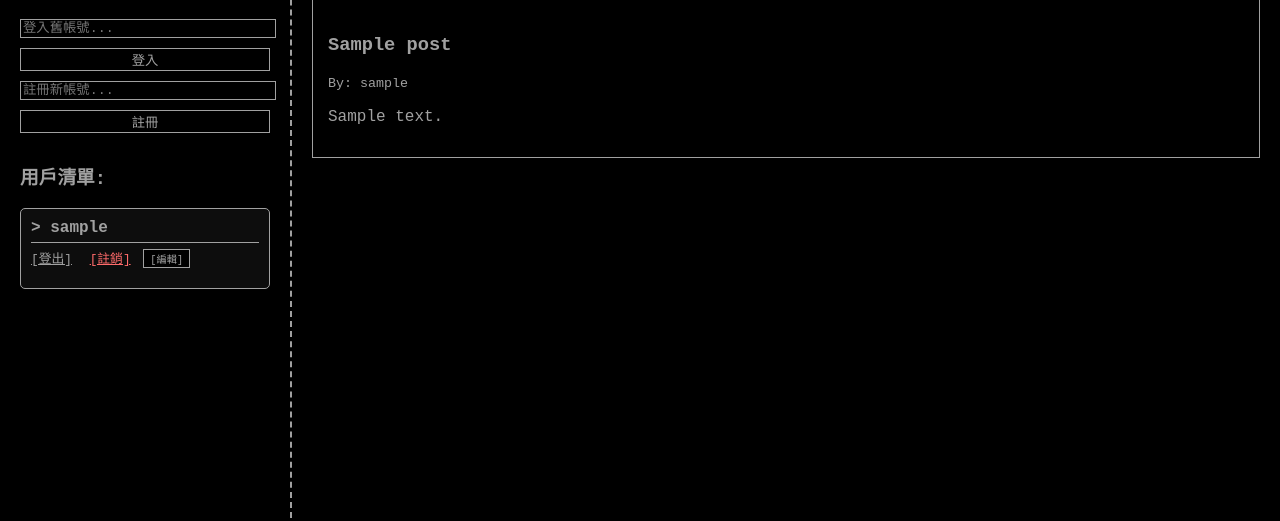
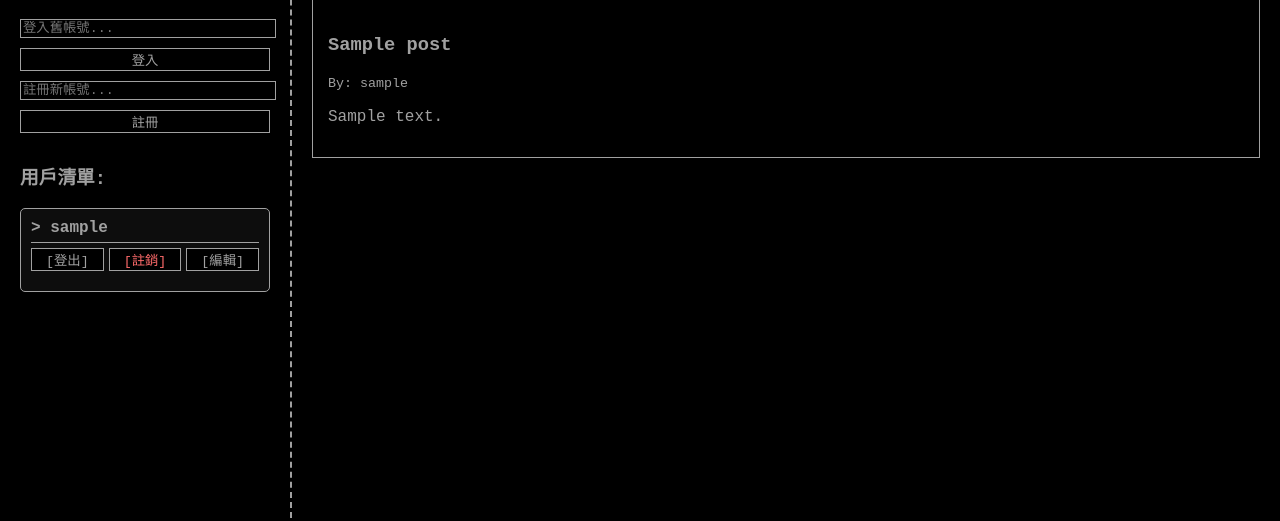
Before and after one commit to hibrite/roleplay, a Flask app: page / in a window 1280 px wide. Shown: the part 101-622 px from the top of the page. Run offline with Flask 3, Linux system fonts and the light colour scheme; a database or web service that is not in the repository returns one stand-in record (values such as "Sample title"); some libraries are stand-ins or nearby versions.

Commit message:
Add files via upload

```diff
--- a/retro_forum/templates/index.html
+++ b/retro_forum/templates/index.html
@@ -33,14 +33,14 @@
         <div id="user-list-container" style="display: flex; flex-direction: column; gap: 10px;">
             {% for user in user_list %}
                 <div class="user-item {% if user == current_user %}active{% endif %}"
-                     style="border: 1px solid var(--border-color); padding: 10px; border-radius: 5px; background: rgba(255,255,255,0.05);">
+                    style="border: 1px solid var(--border-color); padding: 10px; border-radius: 5px; background: rgba(255,255,255,0.05);">
                     <div style="font-weight: bold; margin-bottom: 5px;">
                         <a href="/switch_user/{{ user }}" style="color:var(--text-color); text-decoration: none;">> {{ user }}</a>
                     </div>
-                    <div style="border-top: 1px solid var(--border-color); padding-top: 5px; font-size: 0.8em;">
-                        <a href="/logout/{{ user }}" style="color: var(--text-color);">[登出]</a>
-                        <a href="/delete_user/{{ user }}" style="color: #ff6b6b; margin-left: 10px;">[註銷]</a>
-                        <button onclick="openEditModal('{{ user }}')" style="width: auto; margin-left: 5px; cursor: pointer; font-size: 0.8em;">[編輯]</button>
+                    <div style="border-top: 1px solid var(--border-color); padding-top: 5px; font-size: 0.8em; display: flex; gap: 5px;">
+                        <button onclick="location.href='/logout/{{ user }}'" style="cursor: pointer;">[登出]</button>
+                        <button onclick="confirmDelete('{{ user }}')" style="cursor: pointer; color: #ff6b6b;">[註銷]</button>
+                        <button onclick="openEditModal('{{ user }}')" style="cursor: pointer;">[編輯]</button>
                     </div>
                 </div>
             {% endfor %}
@@ -89,12 +89,20 @@
     </div>
 
     <script>
+    // 開啟編輯視窗
     function openEditModal(username) {
         const modal = document.getElementById('editModal');
         modal.style.display = 'block';
         document.getElementById('editForm').action = '/update_profile/' + username;
         document.getElementById('new_username').value = username;
     }
+
+    // 加入確認刪除的提示，避免誤觸
+    function confirmDelete(username) {
+        if (confirm('確定要註銷帳號 "' + username + '" 嗎？這將無法復原。')) {
+            location.href = '/delete_user/' + username;
+        }
+    }
     </script>
 </body>
 </html>
```
